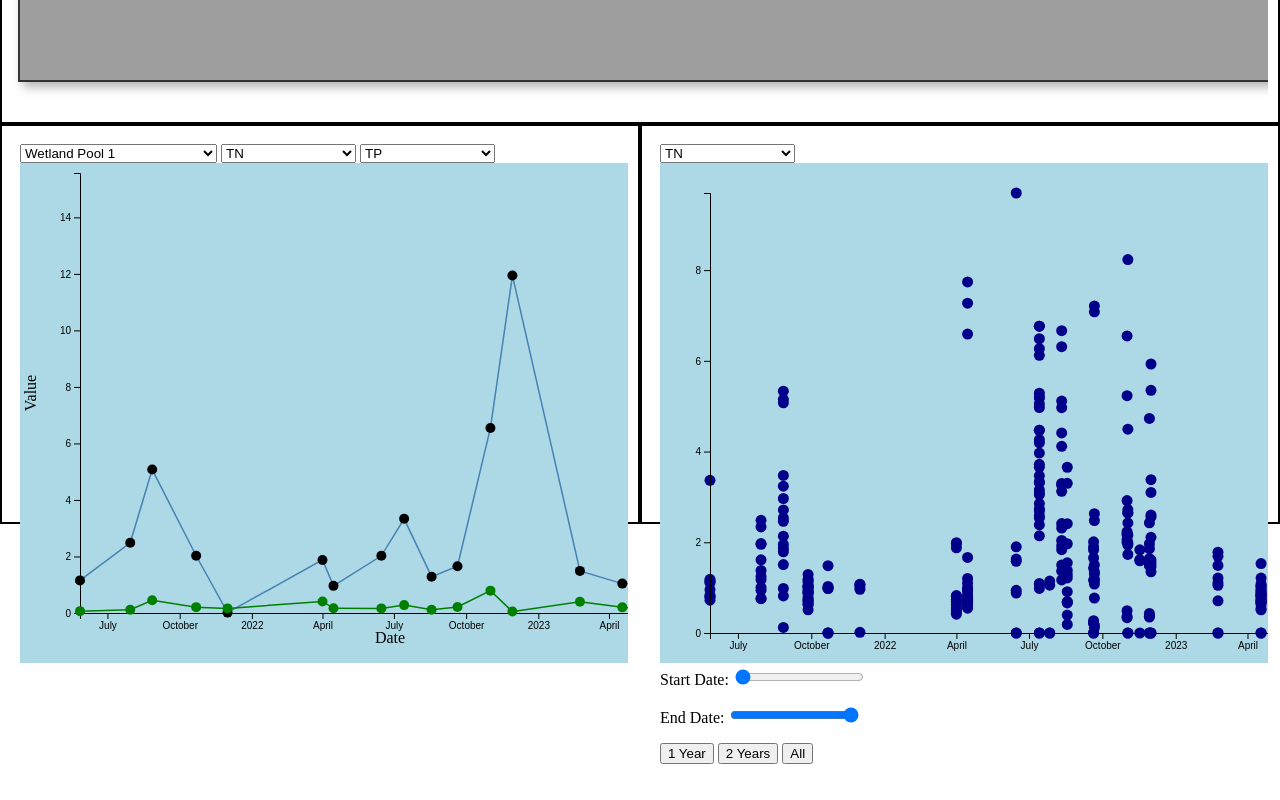
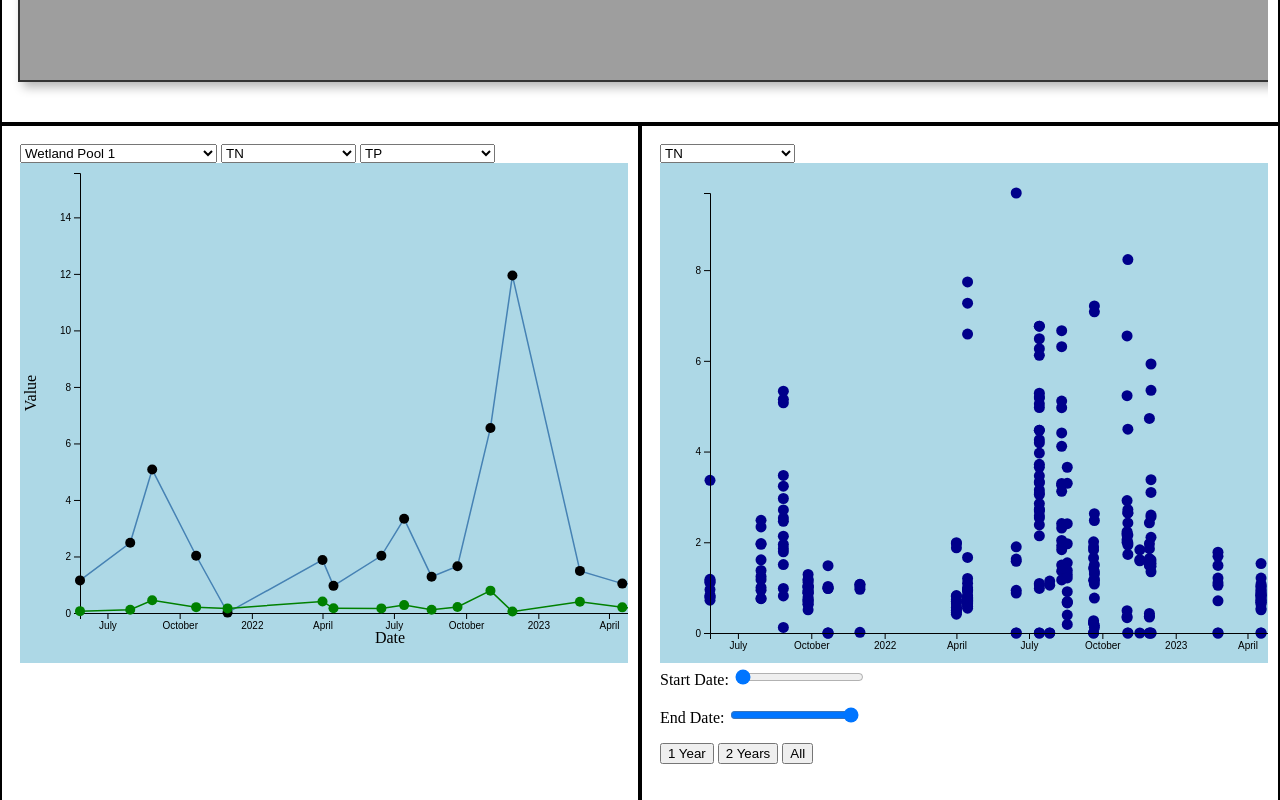
Before and after one commit to rrenken/6260_Proj4_Wetlands, a plain HTML site: page index.html in a window 1280 px wide. Shown: the part 520-1320 px from the top of the page. Drawn offline with nearby package versions, Linux system fonts and the light colour scheme; some packages are replaced by stand-ins of ours.

Commit message:
Update index.html

```diff
--- a/index.html
+++ b/index.html
@@ -67,9 +67,8 @@
         #div1, #div2 {
             border: 2px solid black;
             padding: 10px;
-            flex-basis: 50%; /* Each div takes half of the container width */
+            width: 50%;
             box-sizing: border-box;
-            height: 400px; /* Fixed height, adjust as needed */
         }
 
     </style>
```
